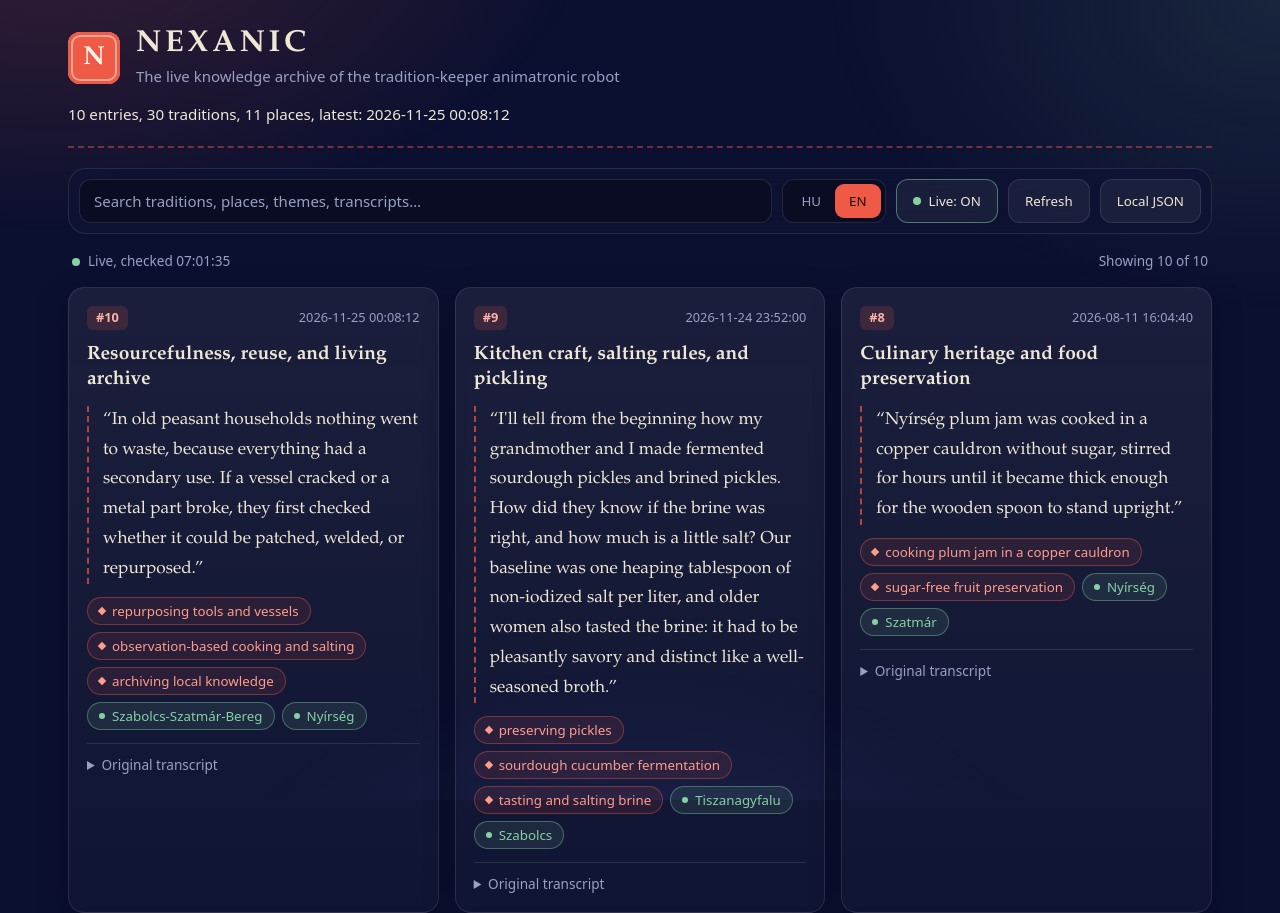
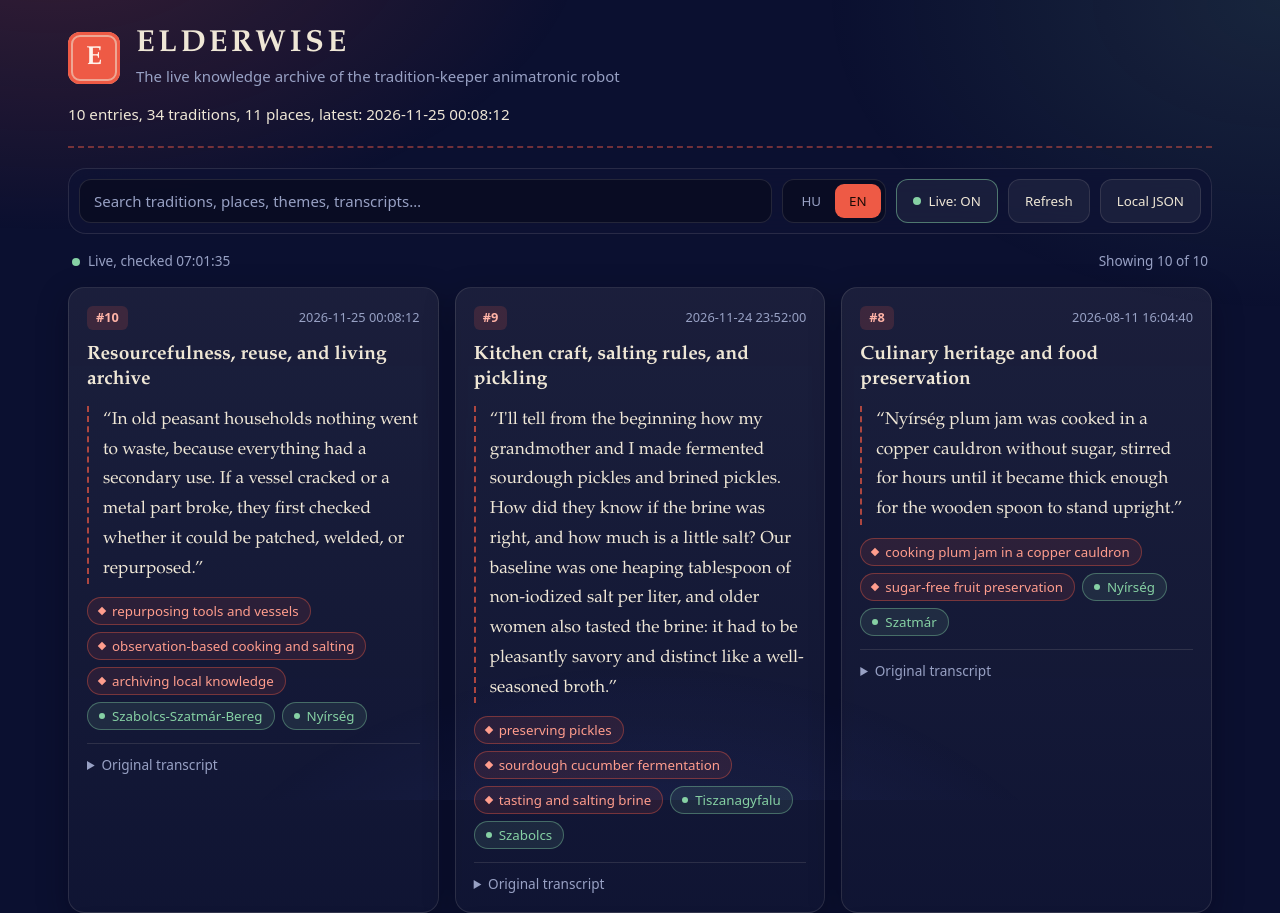
Before and after one commit to simson122/NEXANIC, a plain HTML site: page index.html in a window 1280 px wide. Shown: the top 913 px of the page. Drawn offline with Linux system fonts and the light colour scheme.

Commit message:
Change title and footer from NEXANIC to ELDERWISE

```diff
--- a/index.html
+++ b/index.html
@@ -5,7 +5,7 @@
 <meta name="viewport" content="width=device-width,initial-scale=1">
 <meta name="color-scheme" content="dark">
 <meta name="theme-color" content="#0b1030">
-<title>NEXANIC | Hagyományarchívum / Tradition archive</title>
+<title>ELDERWISE | Hagyományarchívum / Tradition archive</title>
 <style>
 *{box-sizing:border-box}
 :root{--bg:#0b1030;--line:rgba(239,231,214,.12);--tx:#efe7d6;--mut:#98a1c4;--red:#ee5a45;--grn:#86d1a4;--serif:"Iowan Old Style","Palatino Linotype",Palatino,"Book Antiqua",Georgia,serif;color-scheme:dark}
@@ -78,8 +78,8 @@ footer a{color:var(--grn)}
 <div class="wrap">
   <header class="hero">
     <div class="brand">
-      <div class="logo" aria-hidden="true">N</div>
-      <div><h1>NEXANIC</h1><p id="sub"></p></div>
+      <div class="logo" aria-hidden="true">E</div>
+      <div><h1>ELDERWISE</h1><p id="sub"></p></div>
     </div>
     <p id="sum"></p>
   </header>
@@ -99,13 +99,13 @@ footer a{color:var(--grn)}
   </section>
   <div class="meta"><span id="status" class="status" role="status" aria-live="polite"></span><span id="count"></span></div>
   <main id="list" class="grid"></main>
-  <footer>NEXANIC &ndash; <a href="https://github.com/simson122/NEXANIC" target="_blank" rel="noopener">github.com/simson122/NEXANIC</a></footer>
+  <footer>ELDERWISE &ndash; <a href="https://github.com/simson122/NEXANIC" target="_blank" rel="noopener">github.com/simson122/NEXANIC</a></footer>
 </div>
 <script>
 (()=>{
 "use strict";
 const RAW_JSON_URL="https://raw.githubusercontent.com/simson122/NEXANIC/main/tudastar.json";
-const POLL_MS=4000,TR_KEY="nexanic.tr.v1",LANG_KEY="nexanic.lang";
+const POLL_MS=4000,TR_KEY="elderwise.tr.v1",LANG_KEY="elderwise.lang";
 const I={
 hu:{sub:"A hagyományőrző animatronikus robot élő tudástára",ph:"Keresés szokások, helyszínek, témák, átiratok között…",live:"Élő",on:"BE",off:"KI",ref:"Frissítés",file:"Helyi JSON",clear:"Keresés törlése",
 entries:"bejegyzés",trad:"szokás",loc:"helyszín",latest:"legutóbbi",orig:"Eredeti átirat",showing:"{n} / {m} bejegyzés látható",none:"Nincs a keresésnek megfelelő bejegyzés.",empty:"Még nincs bejegyzés az archívumban.",notext:"Nincs elérhető szöveg.",
@@ -133,10 +133,10 @@ function norm(e,i){
   if(!e||typeof e!=="object")e={raw:e};
   const m=e.magyar||e.hu||{},g=e.english||e.en||{};
   const o={id:i,n:i+1,ts:pick(e.timestamp,e.time,e.date),
-    raw:pick(e.raw,m.szoveg,m.text),
-    rawEn:pick(e.raw_en,g.text,g.translation,g.transcript,e.text_en,e.translation,typeof g==="string"?g:""),
-    hu:{th:pick(m.kultura_tema),tr:arr(m.emlitett_szokasok),lo:arr(m.emlitett_helyszinek)},
-    en:{th:pick(g.cultural_theme),tr:arr(g.mentioned_traditions),lo:arr(g.mentioned_locations)}};
+    raw:pick(e.raw,e.tudafelem,e.rovid_osszefoglalo,m.szoveg,m.text),
+    rawEn:pick(e.raw_en,e.forditas_en,g.text,g.translation,g.transcript,e.text_en,e.translation,typeof g==="string"?g:""),
+    hu:{th:pick(m.kultura_tema,e.kultura_tema,e.kategoria),tr:arr(m.emlitett_szokasok||e.emlitett_szokasok||e.kulcsszavak),lo:arr(m.emlitett_helyszinek||e.emlitett_helyszinek||e.helyszinek)},
+    en:{th:pick(g.cultural_theme,e.kategoria),tr:arr(g.mentioned_traditions),lo:arr(g.mentioned_locations)}};
   o.hay=fold([o.ts,o.raw,o.rawEn,o.hu.th,o.en.th,...o.hu.tr,...o.en.tr,...o.hu.lo,...o.en.lo].join("\n"));
   return o}
 const L=(o,k)=>{const a=lang==="hu"?[o.hu[k],o.en[k]]:[o.en[k],o.hu[k]];return a[0].length?a[0]:a[1]};
```
